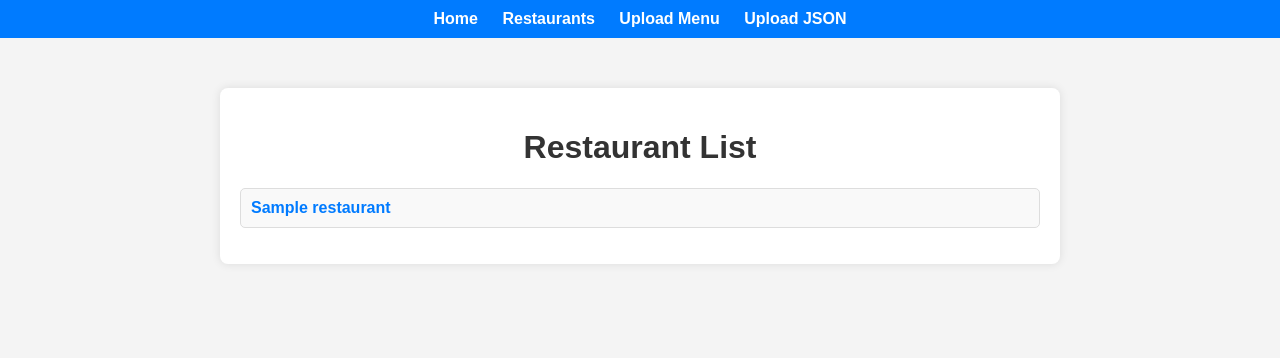
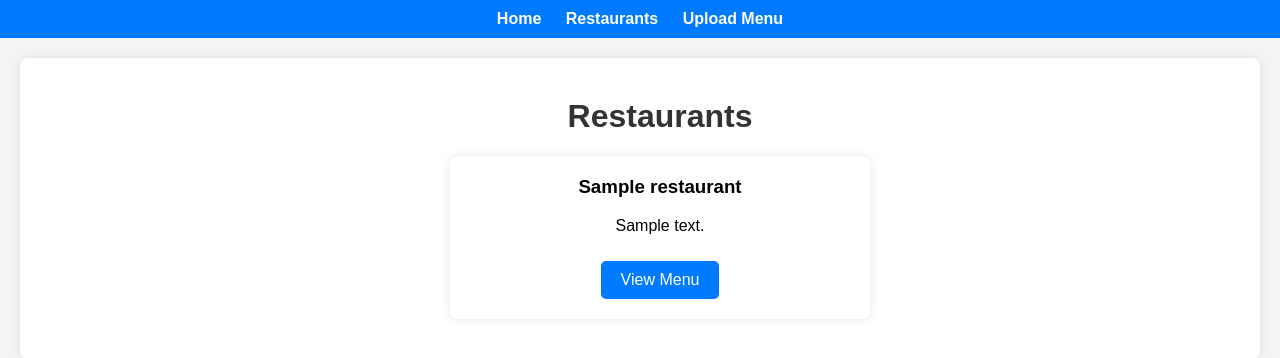
Before and after one commit to Shadowjumper3000/DataBases-MenuExtraction, a Django app: template MenuBackend/menu/templates/menu/restaurant_list.html in a window 1280 px wide. Shown: the top 358 px of the page. Run offline with Django 4.2, Linux system fonts and the light colour scheme; the template is opened without the code that fills it: most values are stand-ins (such as "Sample title", 1, 10 or a date in 2020).

Commit message:
frontend ui update

```diff
--- a/MenuBackend/menu/templates/base.html
+++ b/MenuBackend/menu/templates/base.html
@@ -14,8 +14,8 @@
             padding: 0;
         }
         .container {
-            max-width: 800px;
-            margin: 50px auto;
+            max-width: 1200px;
+            margin: 20px auto;
             padding: 20px;
             background-color: #fff;
             box-shadow: 0 0 10px rgba(0, 0, 0, 0.1);
@@ -24,6 +24,7 @@
         h1 {
             text-align: center;
             color: #333;
+            margin-top: 0;
         }
         nav {
             text-align: center;
@@ -38,7 +39,7 @@
             font-weight: bold;
         }
         nav a:hover {
-            text-decoration: underline;
+            color: #000;;
         }
         .upload-link {
             margin: 10px 0;
@@ -59,6 +60,14 @@
             color: green;
             text-align: center;
             margin-bottom: 20px;
+        }
+        .db-connection-error {
+            color: red;
+            text-align: center;
+            margin-bottom: 20px;
+        }
+        .analytics {
+            text-align: center;
         }
         form {
             display: flex;
@@ -93,6 +102,8 @@
             display: flex;
             justify-content: space-between;
             margin-bottom: 10px;
+            margin-left: 15%;
+            margin-right: 15%;
         }
         .menu-item p {
             margin: 0;
@@ -107,8 +118,9 @@
             color: #666;
         }
         .restaurant-list {
-            list-style-type: none;
-            padding: 0;
+            width: 100%;
+            padding: 20px;
+            text-align: center; /* Center the content */
         }
         .restaurant-list li {
             margin-bottom: 10px;
@@ -125,6 +137,50 @@
         .restaurant-list li a:hover {
             text-decoration: underline;
         }
+        .main-content {
+            display: flex;
+            width: 100%;
+        }
+        .sidebar {
+            width: 25%;
+            padding: 20px;
+            background-color: #f9f9f9;
+            border-right: 1px solid #ddd;
+        }
+        .restaurant-suggestions {
+            width: 75%;
+            padding: 20px;
+            text-align: center; /* Center the content */
+        }
+        .suggestion-boxes {
+            display: flex;
+            flex-wrap: wrap;
+            gap: 20px;
+            justify-content: center; /* Center the suggestion boxes */
+        }
+        .suggestion-box {
+            width: calc(33.333% - 20px);
+            padding: 20px;
+            background-color: #fff;
+            box-shadow: 0 0 10px rgba(0, 0, 0, 0.1);
+            border-radius: 8px;
+            text-align: center;
+        }
+        .suggestion-box h3 {
+            margin-top: 0;
+        }
+        .suggestion-box a {
+            display: inline-block;
+            margin-top: 10px;
+            padding: 10px 20px;
+            background-color: #007BFF;
+            color: #fff;
+            text-decoration: none;
+            border-radius: 5px;
+        }
+        .suggestion-box a:hover {
+            background-color: #0056b3;
+        }
     </style>
 </head>
 <body>
@@ -132,7 +188,6 @@
         <a href="{% url 'home' %}">Home</a>
         <a href="{% url 'restaurant_list' %}">Restaurants</a>
         <a href="{% url 'upload_pdf' %}">Upload Menu</a>
-        <a href="{% url 'upload_json' %}">Upload JSON</a>
     </nav>
     <div class="container">
         {% block content %}{% endblock %}
--- a/MenuBackend/menu/templates/menu/restaurant_detail.html
+++ b/MenuBackend/menu/templates/menu/restaurant_detail.html
@@ -30,7 +30,7 @@
                     ${item.description ? `<p>${item.description}</p>` : ''}
                     ${item.dietary_restrictions.length ? `
                         <p class="dietary-restrictions">
-                            Dietary Restrictions: ${item.dietary_restrictions.join(', ')}
+                            ${item.dietary_restrictions.join(', ')}
                         </p>` : ''}
                 `;
             itemsDiv.appendChild(itemDiv);
--- a/MenuBackend/menu/templates/menu/restaurant_list.html
+++ b/MenuBackend/menu/templates/menu/restaurant_list.html
@@ -3,12 +3,17 @@
 {% block title %}Restaurant List{% endblock %}
 
 {% block content %}
-<h1>Restaurant List</h1>
-<ul class="restaurant-list">
-    {% for restaurant in restaurants %}
-    <li>
-        <a href="{% url 'restaurant_detail' restaurant.id %}">{{ restaurant.name }}</a>
-    </li>
-    {% endfor %}
-</ul>
+
+<div class="restaurant-list">
+    <h1>Restaurants</h1>
+    <div class="suggestion-boxes">
+        {% for restaurant in restaurants %}
+        <div class="suggestion-box">
+            <h3>{{ restaurant.name }}</h3>
+            <p>{{ restaurant.address }}</p>
+            <a href="{% url 'restaurant_detail' restaurant.id %}">View Menu</a>
+        </div>
+        {% endfor %}
+    </div>
+</div>
 {% endblock %}
--- a/MenuBackend/menu/templates/menu/upload_pdf.html
+++ b/MenuBackend/menu/templates/menu/upload_pdf.html
@@ -4,7 +4,7 @@
 
 {% block content %}
 <h1>Upload Menu</h1>
-<div class="container">
+<div class="upload-container">
     <form method="POST" enctype="multipart/form-data">
         {% csrf_token %}
         <input type="file" name="file" accept="application/pdf" required>
```
Also changed, not shown: MenuBackend/menu/templates/menu/home.html (+36 -9 lines), MenuBackend/menu/views.py (+14 -15 lines).
